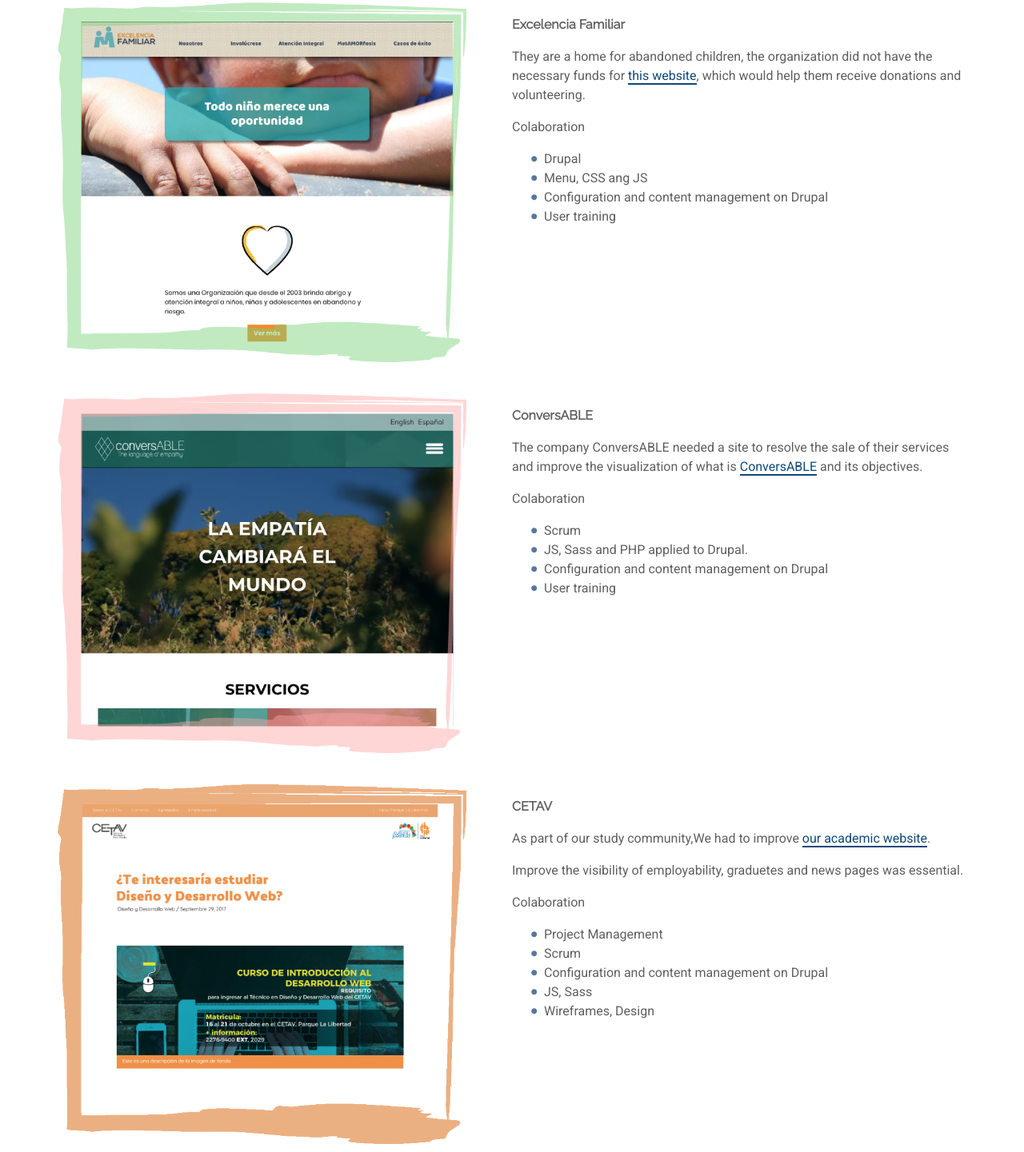
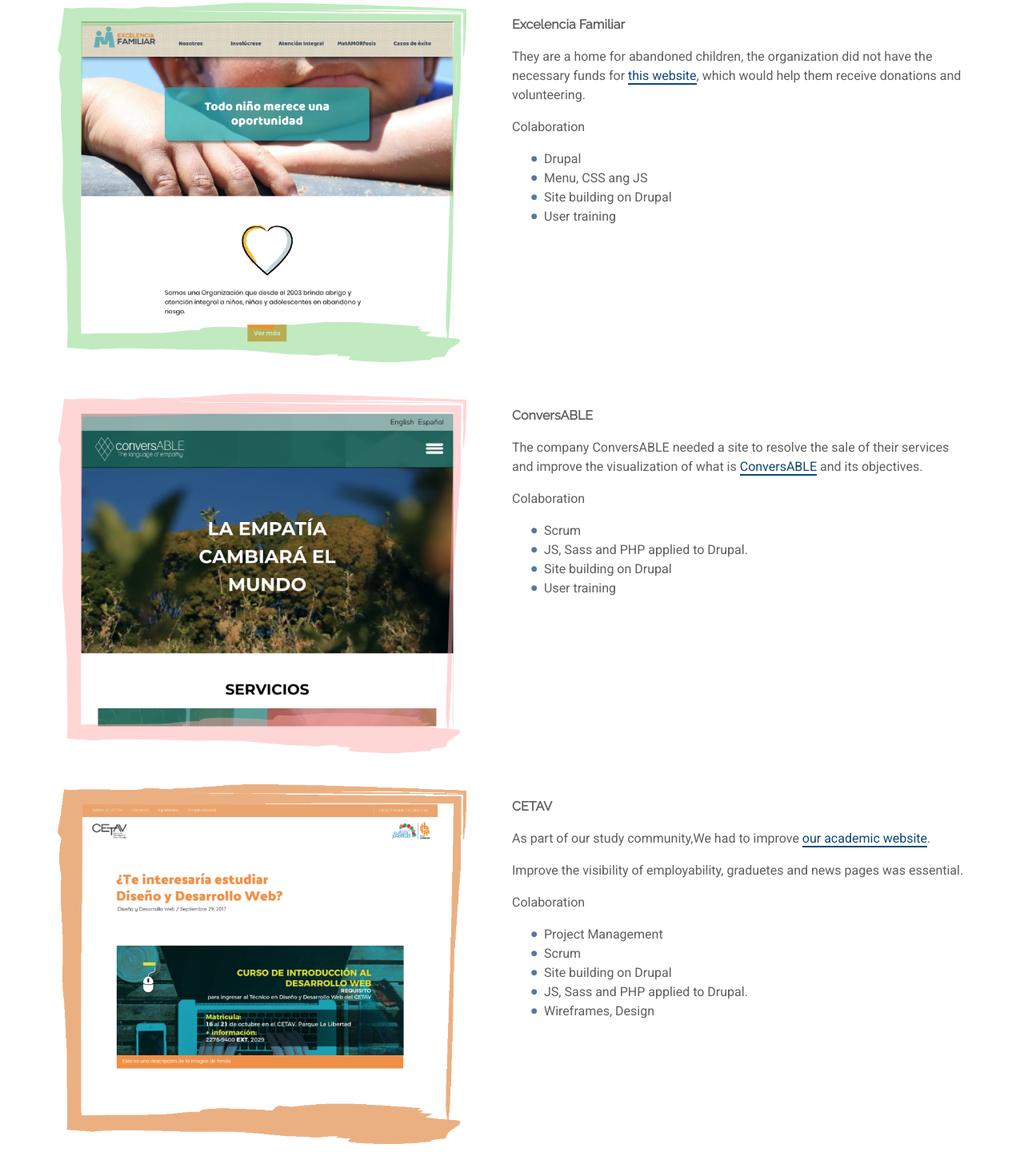
Before and after one commit to Marymartinezb/portfolio, a website: page index.html in a window 1280 px wide. Shown: the part 649-2090 px from the top of the page at 80% size. Drawn offline with Linux system fonts and the light colour scheme.

Commit message:
Updating index text

```diff
--- a/index.html
+++ b/index.html
@@ -47,7 +47,7 @@
         <ul>
           <li>Drupal</li>
           <li>Menu, CSS ang JS</li>
-          <li>Configuration and content management on Drupal</li>
+          <li>Site building on Drupal</li>
           <li>User training</li>
         </ul>
       </div>
@@ -61,7 +61,7 @@
         <ul>
           <li>Scrum</li>
           <li>JS, Sass and PHP applied to Drupal.</li>
-          <li>Configuration and content management on Drupal</li>
+          <li>Site building on Drupal</li>
           <li>User training</li>
         </ul>
       </div>
@@ -76,8 +76,8 @@
         <ul>
           <li>Project Management</li>
           <li>Scrum</li>
-          <li>Configuration and content management on Drupal</li>
-          <li>JS, Sass</li>
+          <li>Site building on Drupal</li>
+          <li>JS, Sass and PHP applied to Drupal.</li>
           <li>Wireframes, Design</li>
         </ul>
       </div>
```
